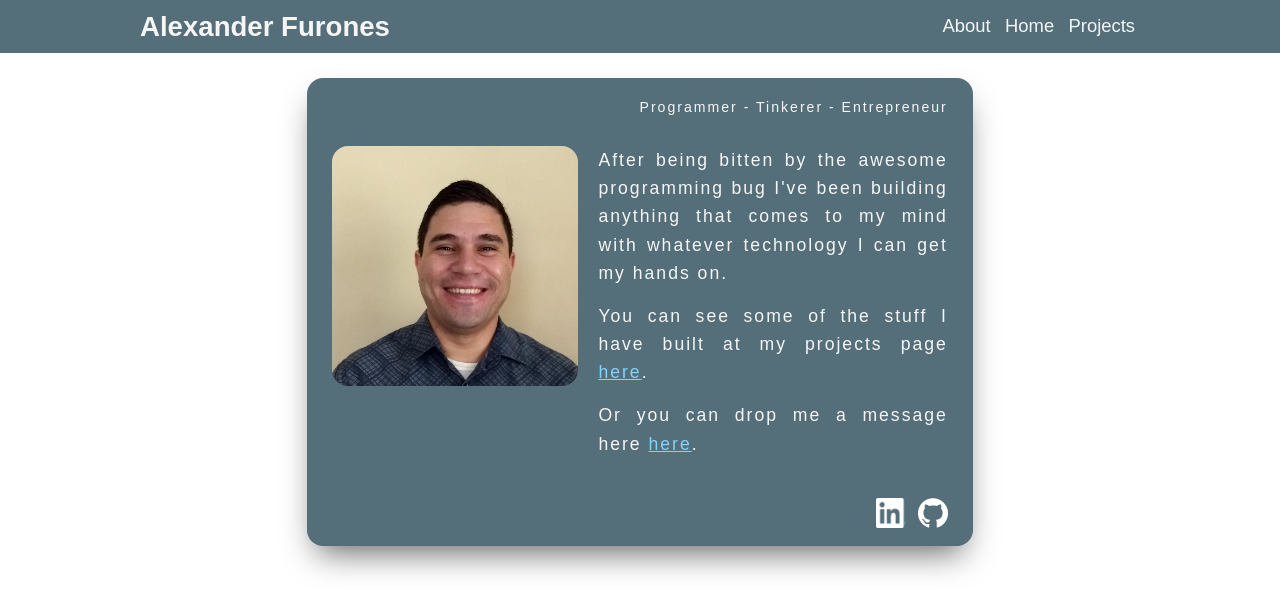
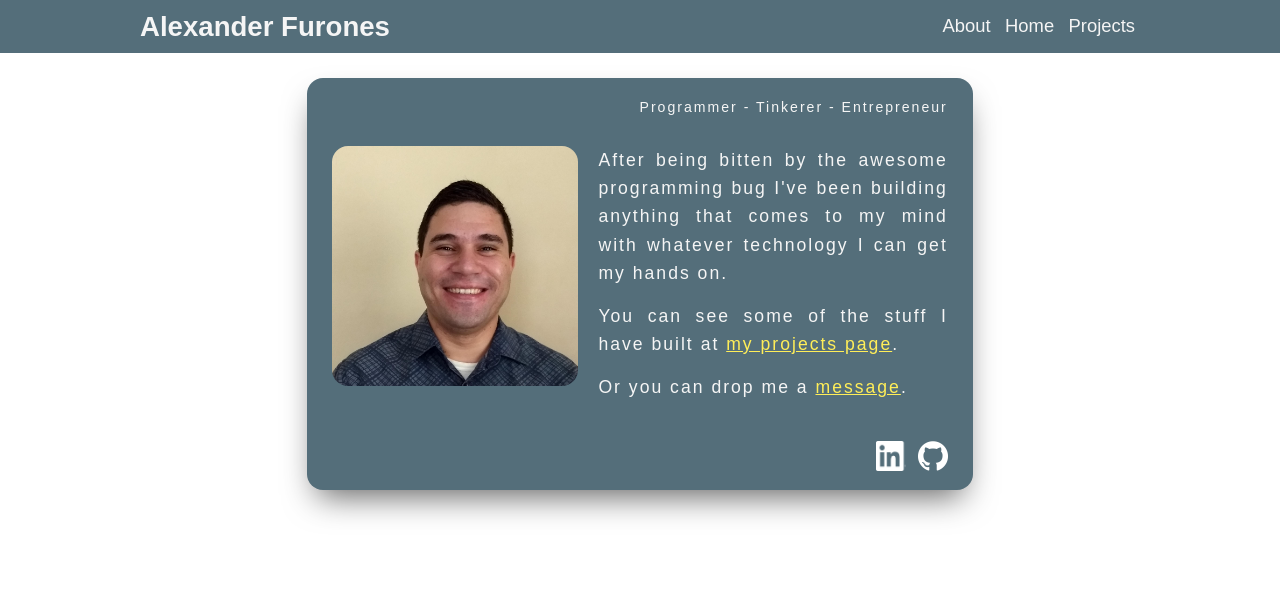
Before and after one commit to alexfuro/portfolio, a Jekyll site: the page built from index.html, in a window 1280 px wide. Shown: the top 614 px of the page. Built offline with Jekyll 4.4.1, drawn with Linux system fonts in a browser that asks for light colours.

Commit message:
Change links on profile card

```diff
--- a/css/main.scss
+++ b/css/main.scss
@@ -8,7 +8,7 @@ $base-color-medium: #E0E0E0;
 $base-shadow: #616161;
 $text-color-light: #F5F5F5;
 $text-color-dark: #212121;
-$text-color-standout: #81D4FA;
+$text-color-standout: #FFEE58;
 
 @import 'reset';
 @import 'header';
--- a/index.html
+++ b/index.html
@@ -17,10 +17,10 @@ layout: profile
         that comes to my mind with whatever technology I can get my hands on.
       </p>
       <p>
-        You can see some of the stuff I have built at my projects page <a href="/projects">here</a>.
+        You can see some of the stuff I have built at <a href="/projects">my projects page</a>.
       </p>
       <p>
-        Or you can drop me a message here <a href="mailto:{{ site.email }}">here</a>.
+        Or you can drop me a <a href="mailto:{{ site.email }}"> message</a>.
       </p>
     </div>
   </div>
```
